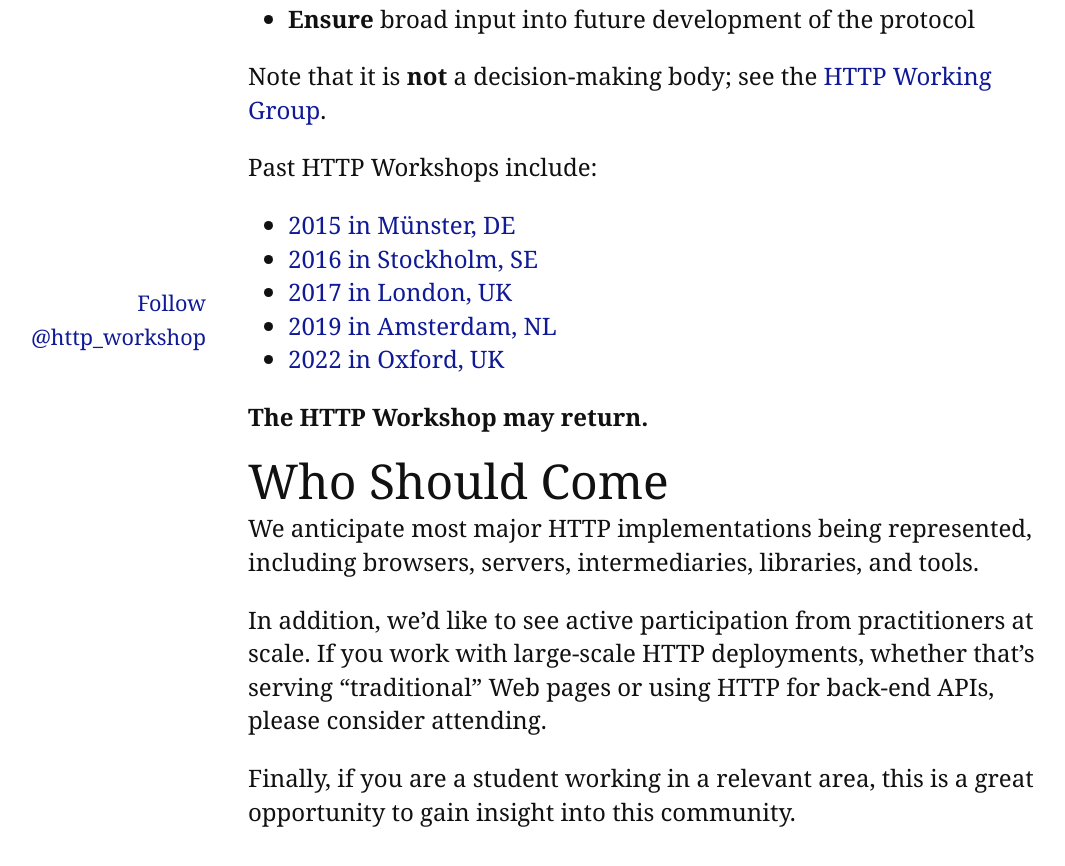
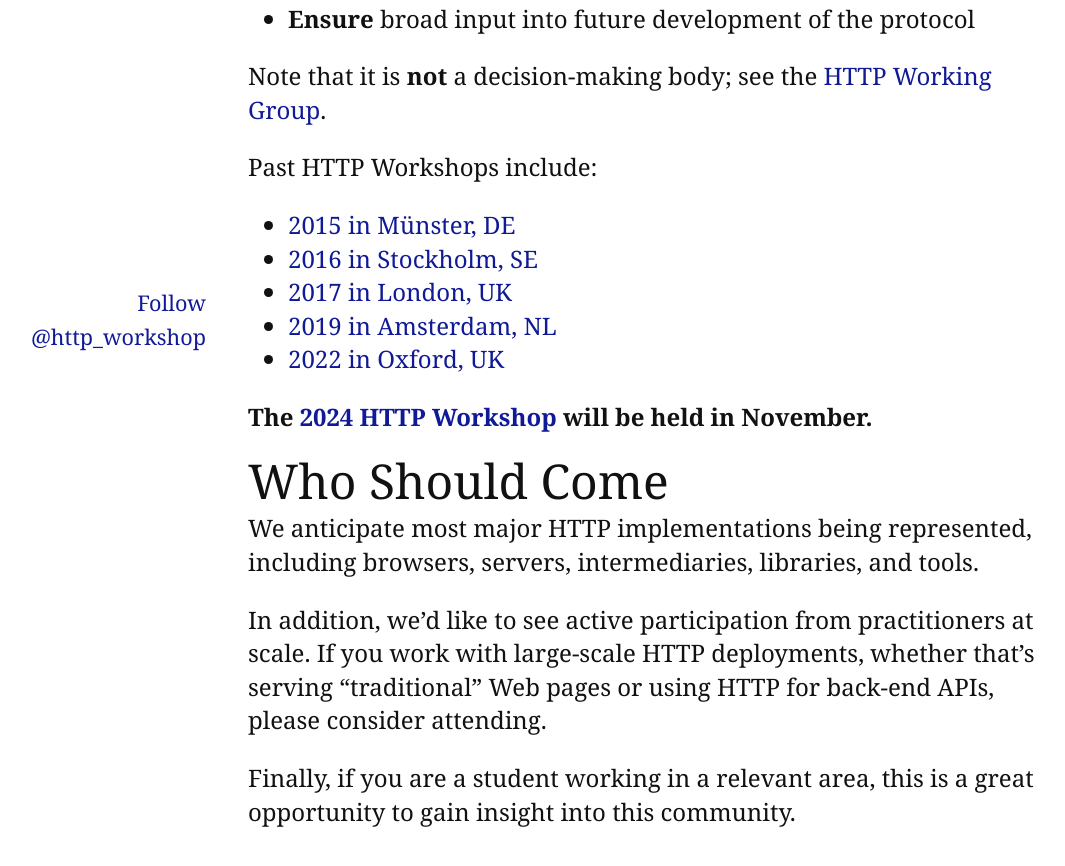
Before and after one commit to HTTPWorkshop/httpworkshop.github.io, a Jekyll site: the page built from index.md, in a window 1280 px wide and 900 px high, scrolled down 646 px. Shown: the top 866 px of the window, without its empty margins (56-1121 px from the left). Built offline with Jekyll 4.4.1, drawn with Linux system fonts in a browser that asks for light colours; comment, search, counter and statistics services are not loaded.

Commit message:
Update index.md

```diff
--- a/index.md
+++ b/index.md
@@ -26,7 +26,7 @@ Past HTTP Workshops include:
 * [2019 in Amsterdam, NL](https://github.com/HTTPWorkshop/workshop2019/wiki/Report)
 * [2022 in Oxford, UK](https://github.com/HTTPWorkshop/workshop2022/blob/main/report.md)
 
-**The HTTP Workshop may return.**
+**The [2024 HTTP Workshop](https://github.com/HTTPWorkshop/workshop2024/blob/main/README.md) will be held in November.**
 
 
 ## Who Should Come
```
